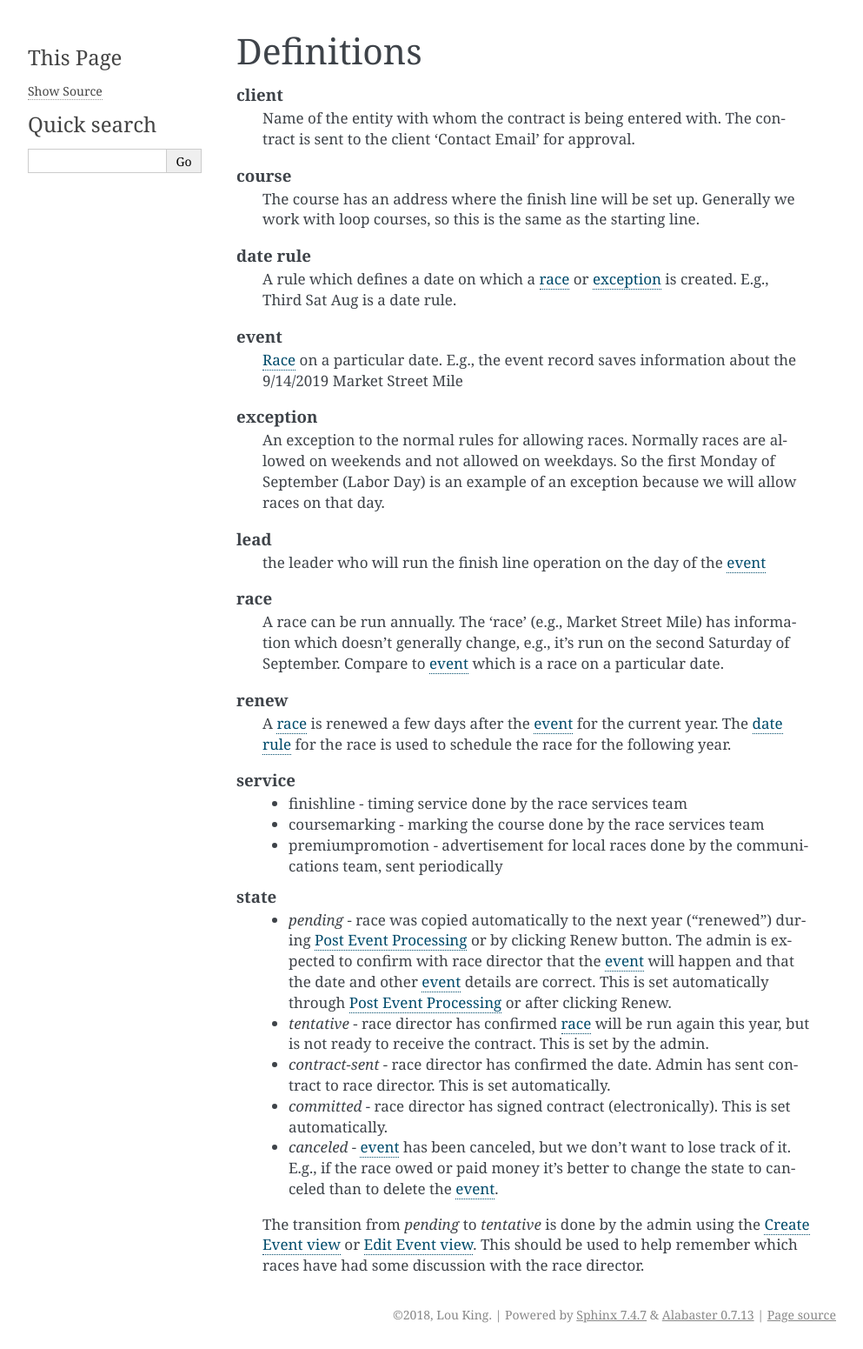
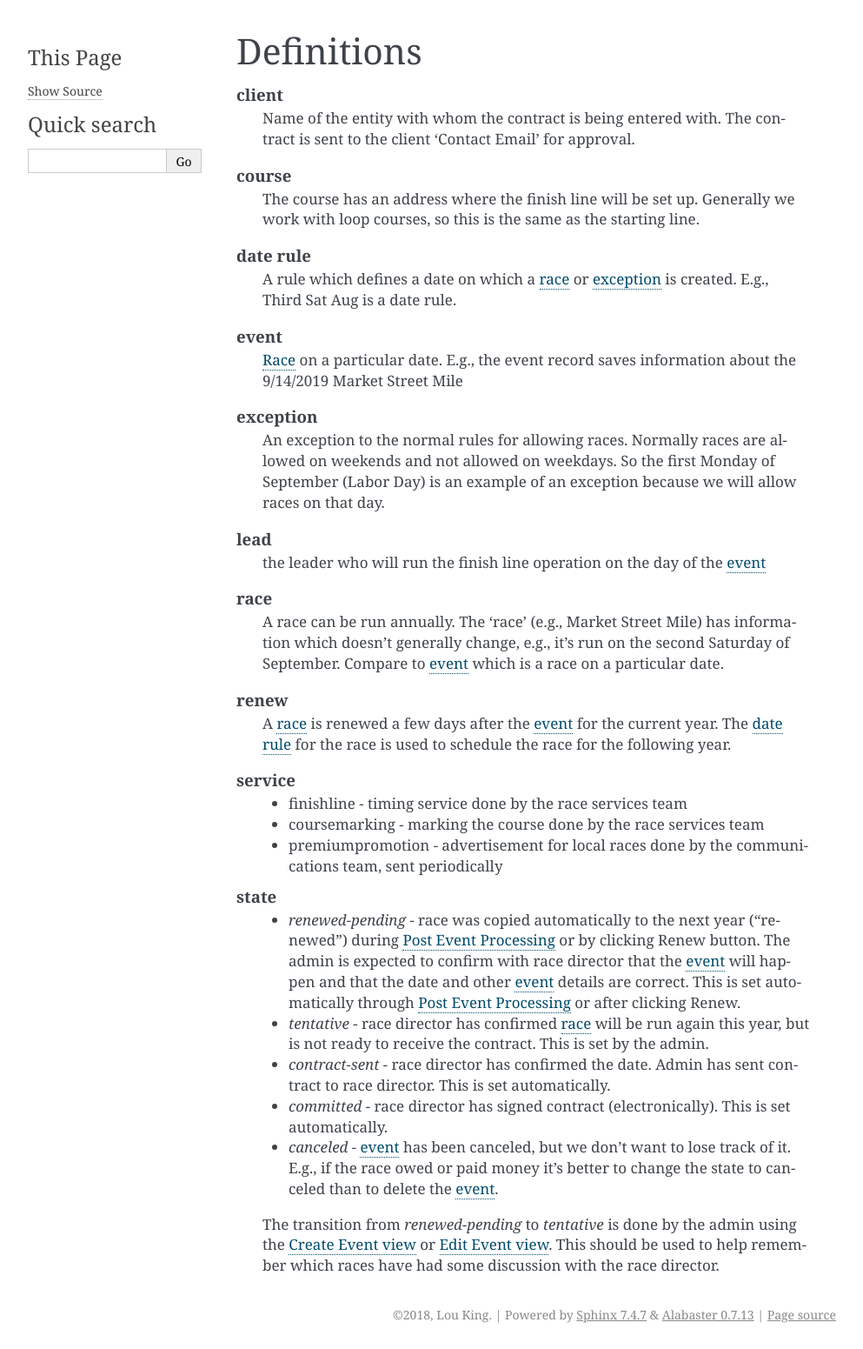
Before and after one commit to louking/contracts, a Sphinx documentation site: the page built from docs/contract-definitions.rst, in a window 1280 px wide. Shown: the whole page at 87% size, without its empty margins (148-1141 px from the left). Built offline with Sphinx 7.4.7, drawn with Linux system fonts in a browser that asks for light colours.

Commit message:
state pending > renewed-pending in docs
* more for #83

```diff
--- a/docs/contract-admin-guide.rst
+++ b/docs/contract-admin-guide.rst
@@ -181,4 +181,4 @@ needed changes (e.g., add *premiumpromotion*), and change the :term:`state` to *
 :term:`state`, the **Update and Send Contract** button will be sensitized, and can be clicked to send another
 contract.
 
-Note once this is done, the system voids previous contract and is not accessible.
+Note once this is done, the system voids previous contract and it is not accessible.
--- a/docs/contract-definitions.rst
+++ b/docs/contract-definitions.rst
@@ -43,7 +43,7 @@ Definitions
         - premiumpromotion - advertisement for local races done by the communications team, sent periodically
 
     state
-        - *pending* - race was copied automatically to the next year (“renewed”) during
+        - *renewed-pending* - race was copied automatically to the next year (“renewed”) during
           :ref:`post-event-processing` or by clicking Renew button. The admin is expected to
           confirm with race director that the :term:`event` will happen and that the date and other
           :term:`event` details are correct. This is set automatically through :ref:`post-event-processing` or after clicking Renew.
@@ -59,6 +59,6 @@ Definitions
         - *canceled* - :term:`event` has been canceled, but we don't want to lose track of it. E.g., if the race
           owed or paid money it's better to change the state to canceled than to delete the :term:`event`.
 
-        The transition from *pending* to *tentative* is done by the admin using the :ref:`create-event-view`
+        The transition from *renewed-pending* to *tentative* is done by the admin using the :ref:`create-event-view`
         or :ref:`edit-event-view`. This should be used to help remember which races have
         had some discussion with the race director.
```
